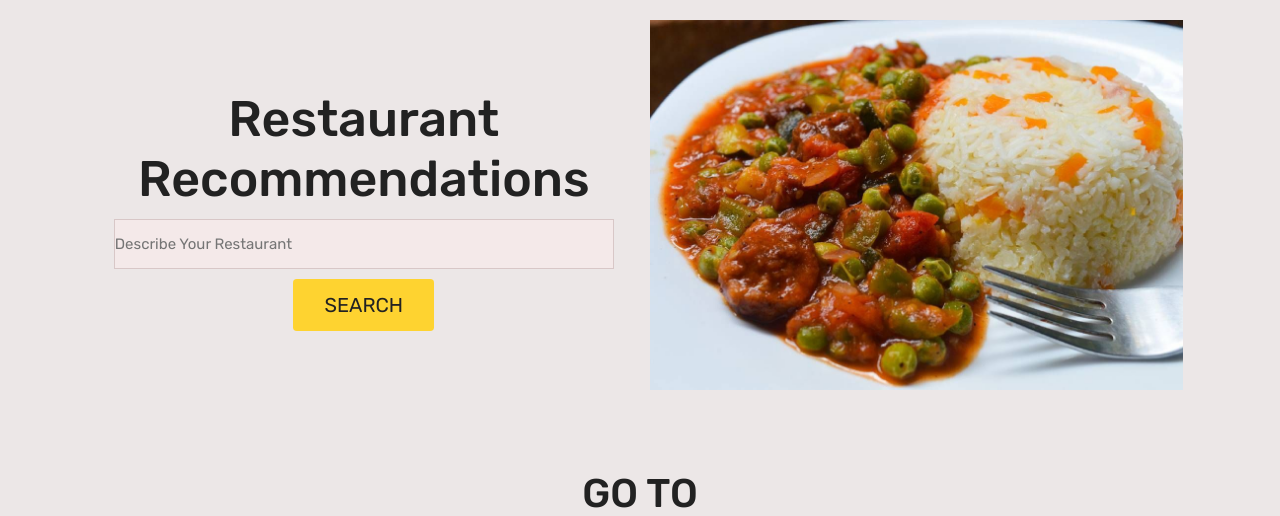
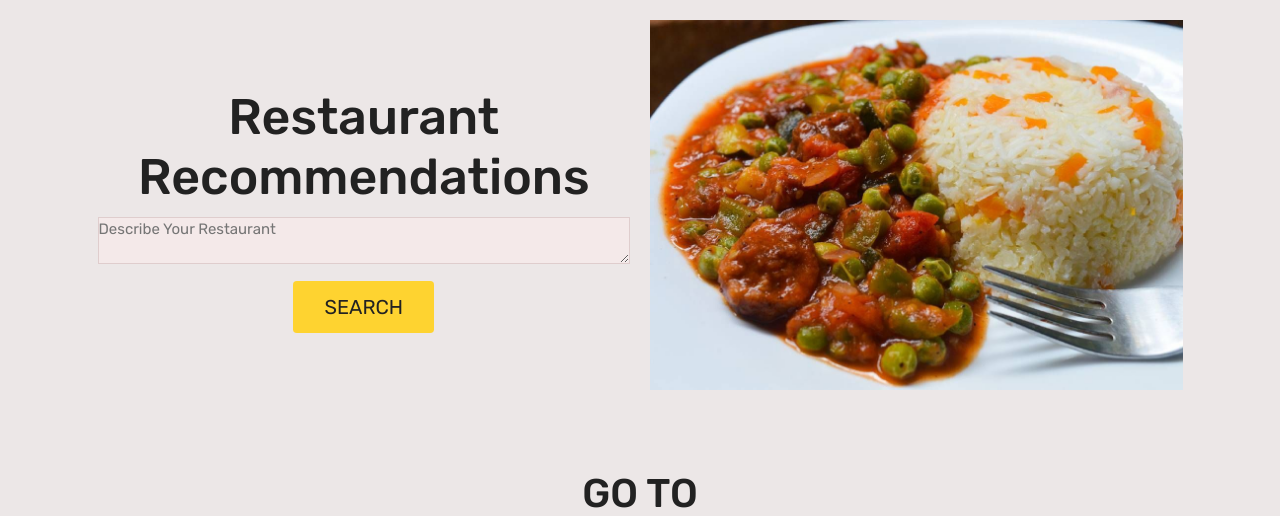
Before and after one commit to Ikirema/Restaurant-Recommender-System, a Flask app: page /recommend in a window 1280 px wide. Shown: the part 45-561 px from the top of the page. Run offline with Flask 3, Linux system fonts and the light colour scheme; the visitor is signed in with stand-in values (Sample User, id 1); some libraries are stand-ins or nearby versions.

Commit message:
modified the recommend input field

```diff
--- a/main/__init__.py
+++ b/main/__init__.py
@@ -4,6 +4,7 @@ from flask_bcrypt import Bcrypt
 from flask_login import LoginManager
 from flask_mail import Mail
 from flask_admin import Admin
+
 
 
 app = Flask(__name__)
--- a/main/static/home.css
+++ b/main/static/home.css
@@ -99,11 +99,19 @@ section{
    transition: .2s linear;
 }
 
+#input-text{
+   width: 100%;
+   height: auto;
+   resize: vertical;
+   background-color: rgb(244, 233, 233);
+   border: solid 1px rgb(223, 205, 205);
+}
+
 .input-text {
    height: 50px;
    width: 50rem;
    background-color: rgb(244, 233, 233);
-   border: solid 1px rgb(216, 199, 199);
+   border: solid 1px rgb(223, 205, 205);
 }
 
 .btn{
--- a/main/templates/recommendation.html
+++ b/main/templates/recommendation.html
@@ -11,7 +11,8 @@
              <div class="content">
                 <h3>Restaurant Recommendations</h3>
                 <form method="POST" action="/recommend">
-                    <input required placeholder="Describe Your Restaurant" type="text" name="description" id="description" class="input-text""><br>
+                    <!--<input required placeholder="Describe Your Restaurant" type="text" name="description" id="description" class="input-text""><br>-->
+                    <textarea id="input-text" required name="description" placeholder="Describe Your Restaurant"></textarea>
                     <button type="submit" class="btn">SEARCH</button>
                 </form>
              </div>
```
